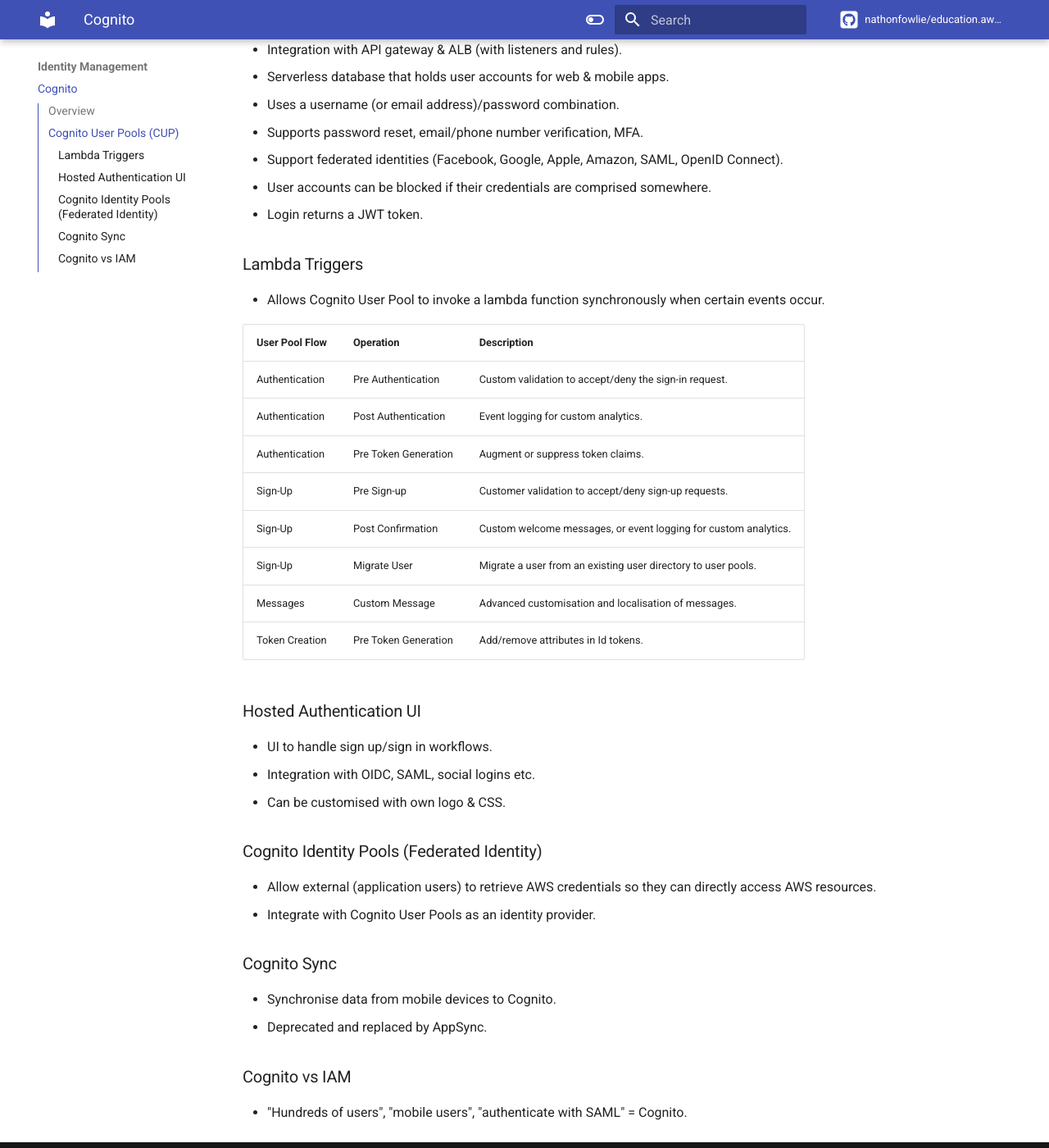
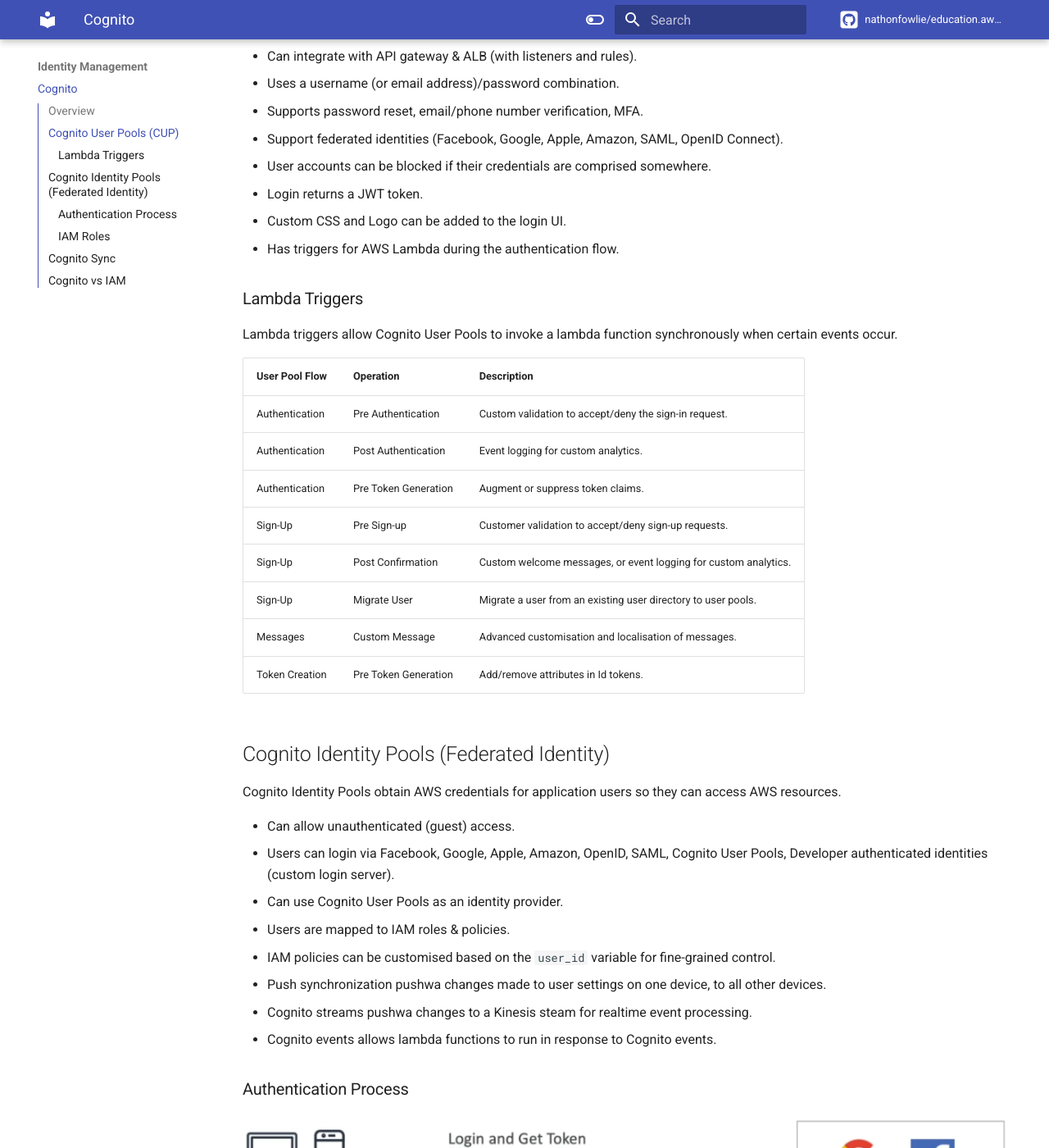
Before and after one commit to nathonfowlie/education.aws.developer_associate, an MkDocs documentation site: the page built from docs/identitymanagement/cognito.md, in a window 1280 px wide and 1400 px high, scrolled down 381 px. Shown: the whole window at 82% size. Built offline with MkDocs 1.6.1 and Material for MkDocs 9.7.7, drawn with Linux system fonts in a browser that asks for light colours; comment, search, counter and statistics services are not loaded; some of the changed text lies outside the part shown.

Commit message:
docs: update cognito notes
Updated study notes for cognito.

````diff
--- a/docs/identitymanagement/cognito.md
+++ b/docs/identitymanagement/cognito.md
@@ -2,22 +2,25 @@
 
 ## Overview
 
-- Gives users an identity so they can interact with the application.
+Cognito gives users an identity so they can interact with an application.
 
 ## Cognito User Pools (CUP)
 
-- Sign-in functionality for application users.
-- Integration with API gateway & ALB (with listeners and rules).
-- Serverless database that holds user accounts for web & mobile apps.
+Cognito User Pools are a serverless database of users for web & mobile applications.
+
+- Can integrate with API gateway & ALB (with listeners and rules).
 - Uses a username (or email address)/password combination.
 - Supports password reset, email/phone number verification, MFA.
 - Support federated identities (Facebook, Google, Apple, Amazon, SAML, OpenID Connect).
 - User accounts can be blocked if their credentials are comprised somewhere.
 - Login returns a JWT token.
+- Custom CSS and Logo can be added to the login UI.
+- Has triggers for AWS Lambda during the authentication flow.
 
 ### Lambda Triggers
 
-- Allows Cognito User Pool to invoke a lambda function synchronously when certain events occur.
+Lambda triggers allow Cognito User Pools to invoke a lambda function synchronously when certain
+events occur.
 
 | User  Pool Flow | Operation            | Description                                                     |
 |-----------------|----------------------|-----------------------------------------------------------------|
@@ -30,22 +33,102 @@
 | Messages        | Custom Message       | Advanced customisation and localisation of messages.            |
 | Token Creation  | Pre Token Generation | Add/remove attributes in Id tokens.                             |
 
-### Hosted Authentication UI
+## Cognito Identity Pools (Federated Identity)
 
-- UI to handle sign up/sign in workflows.
-- Integration with OIDC, SAML, social logins etc.
-- Can be customised with own logo & CSS.
+Cognito Identity Pools obtain AWS credentials for application users so they can access AWS resources.
 
-### Cognito Identity Pools (Federated Identity)
+- Can allow unauthenticated (guest) access.
+- Users can login via Facebook, Google, Apple, Amazon, OpenID, SAML, Cognito User Pools, Developer
+  authenticated identities (custom login server).
+- Can use Cognito User Pools as an identity provider.
+- Users are mapped to IAM roles & policies.
+- IAM policies can be customised based on the ```user_id``` variable for fine-grained control.
+- Push synchronization pushwa changes made to user settings on one device, to all other devices.
+- Cognito streams pushwa changes to a Kinesis steam for realtime event processing.
+- Cognito events allows lambda functions to run in response to Cognito events.
 
-- Allow external (application users) to retrieve AWS credentials so they can directly access AWS resources.
-- Integrate with Cognito User Pools as an identity provider.
+### Authentication Process
 
-### Cognito Sync
+![Cognito Identity Pools](../images/cognito_identity_pools.png)
 
-- Synchronise data from mobile devices to Cognito.
+### IAM Roles
+
+- Default roles can be defined for authenticated and guest users.
+- Rules can be used to determine which role is given to each user, based on their ```user_id```.
+- Use poolicy variables to partition users.
+- Cognito Identity Pools obtain IAM credentials via STS.
+- Roles must have a trust policy of Cognito Identity Pools.
+
+???+ example "Guest Policy"
+    This policy allows unauthenticated access to ```my_picture.jpg```.
+
+    ```json
+    {
+        "Version": "2012-10-17",
+        "Statement": [
+            {
+                "Action": [
+                    "s3:GetObject"
+                ],
+                "Effect": "Allow",
+                "Resource": [
+                    "arn:aws:s3::mybucket/assets/my_picture.jpg"
+                ]
+            }
+        ]
+    }
+    ```
+
+???+ example "Authenticated User Policy"
+    This policy allows an authenticated user to list bucket contents that start with the users user
+    id, and modify any objects that exist under a location that matches the users user id.
+
+    ```json
+    {
+        "Version": "2012-10-17",
+        "Statement": [
+            {
+                "Action": [
+                    "s3:ListBucket"
+                ],
+                "Effect": "Allow",
+                "Resource": ["arn:aws:s3::mybucket"],
+                "Condition": {
+                    "StringLike": {
+                        "s3:prefix": [
+                            "${cognito-identity.amazonaws.com:sub}/*"
+                        ]
+                    }
+                }
+            },
+            {
+                "Action": [
+                    "s3:GetObject",
+                    "s3:PutObject"
+                ],
+                "Effect": "Allow",
+                "Resource": [
+                    "arn:aws:s3::mybucket/${cognito-identity.amazonaws.com:sub}/*"
+                ]
+            }
+        ]
+    }
+    ```
+
+## Cognito Sync
+
+Cognito Sync synchronises data from mobile devices to Cognito.
+
 - Deprecated and replaced by AppSync.
+- Store preferences, configuration, state of app.
+- Has offline capability.
+- Max size of each data set is 1MB.
+- Up to 20 datasets can be stored.
+- Push sync silently notifies all devices when identity data changes.
+- Cognito stream sends data from Cognito to Kinesis.
+- Cognito events execute lambda functions in response to events.
 
-### Cognito vs IAM
+## Cognito vs IAM
 
-- "Hundreds of users", "mobile users", "authenticate with SAML" = Cognito.
+Use Cognito when you need to support hundreds of users, mobile users, or need to authenticate with
+SAML.
````
Also changed, not shown: docs/images/cognito_identity_pools.png (added).
